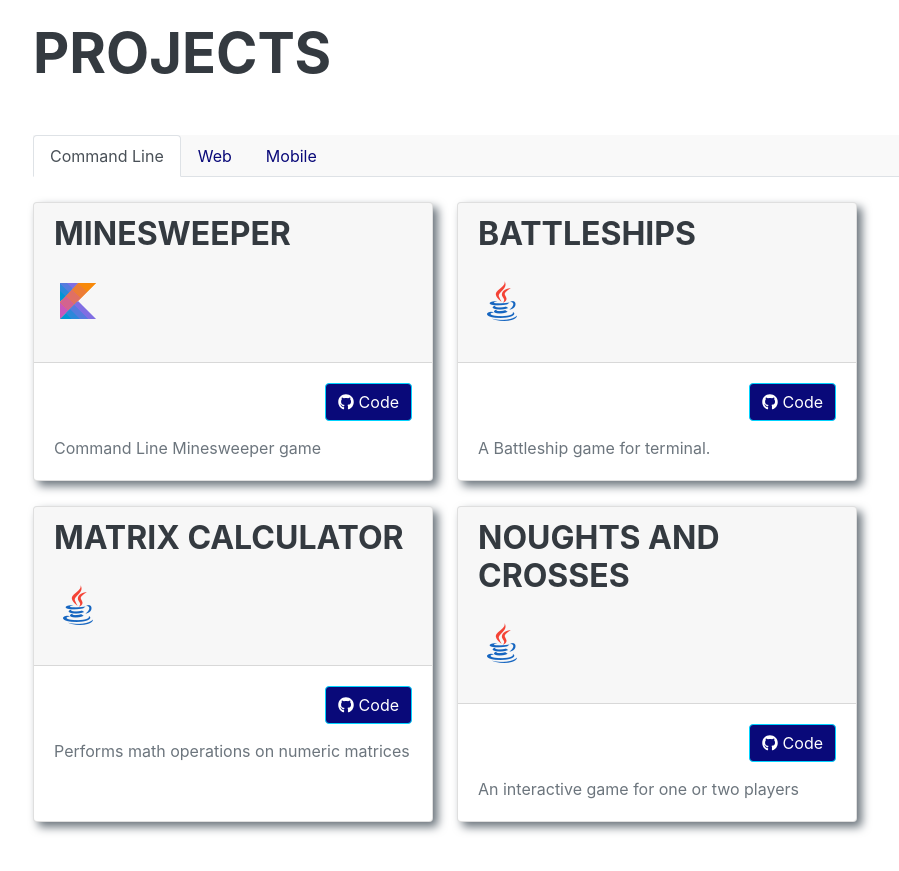
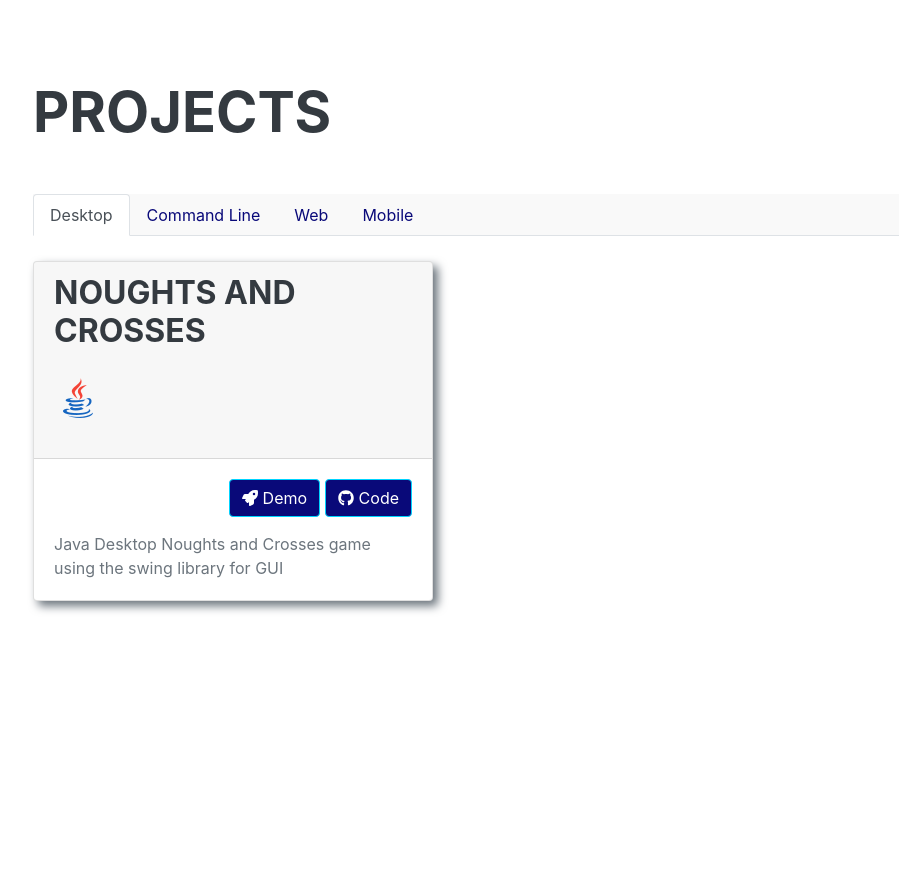
Before and after one commit to lsneddon-cmd/Portfolio_Site_React, a React (Create React App) app: page / in a window 1280 px wide. Shown: the part 1660-2531 px from the top of the page, without its empty margins (287-1186 px from the left). After the commit the page ends 2400 px from the top, so only its background shows below. Built offline with nearby package versions, Linux system fonts and the light colour scheme; a web font is replaced by a local one.

Commit message:
Added Noughts and Crosses project

```diff
--- a/src/Components/Projects/Project.jsx
+++ b/src/Components/Projects/Project.jsx
@@ -38,7 +38,7 @@ const Project = (props) => {
           {props.launchable && (
             <a href={props.launchUrl} target="_blank" rel="noreferrer">
               <button className="btn btn-primary btn-md">
-                <i className="fa fa-rocket"></i> Launch
+                <i className="fa fa-rocket"></i> Demo
               </button>
             </a>
           )}
--- a/src/Components/Projects/Projects.jsx
+++ b/src/Components/Projects/Projects.jsx
@@ -4,6 +4,7 @@ import {
   webProjects,
   mobileProjects,
   terminalProjects,
+  desktopProjects
 } from "../../data/projectInfo";
 import { Tabs, Tab } from "react-bootstrap";
 
@@ -13,7 +14,24 @@ const Projects = () => {
       <div className="resume-section-content">
         <h2 className="mb-5">Projects</h2>
 
-        <Tabs defaultActiveKey="Command Line">
+        <Tabs defaultActiveKey="Desktop">
+          <Tab eventKey="Desktop" title="Desktop">
+            <div className="card-deck">
+              {desktopProjects.map((i) => {
+                return (
+                  <Project
+                    title={i.title}
+                    description={i.description}
+                    codeUrl={i.codeUrl}
+                    launchUrl={i.launchUrl}
+                    techStack={i.techStack}
+                    launchable={i.launchable}
+                    key={i.title}
+                  />
+                );
+              })}
+            </div>
+          </Tab>
           <Tab eventKey="Command Line" title="Command Line">
             <div className="card-deck">
               {terminalProjects.map((i) => {
--- a/src/data/projectInfo.js
+++ b/src/data/projectInfo.js
@@ -105,3 +105,15 @@ export const mobileProjects = [
     techStack: ["android", "java"],
   },
 ];
+
+export const desktopProjects = [
+  {
+    title: "Noughts and Crosses",
+    description: `Java Desktop Noughts and Crosses game using the swing library for GUI`,
+    codeUrl:
+      "https://github.com/codeslewis/DesktopNoughtsAndCrosses",
+    launchable: true,
+    launchUrl: "https://youtu.be/1PjB4aNRjBU",
+    techStack: ["java"],
+  },
+];
```
